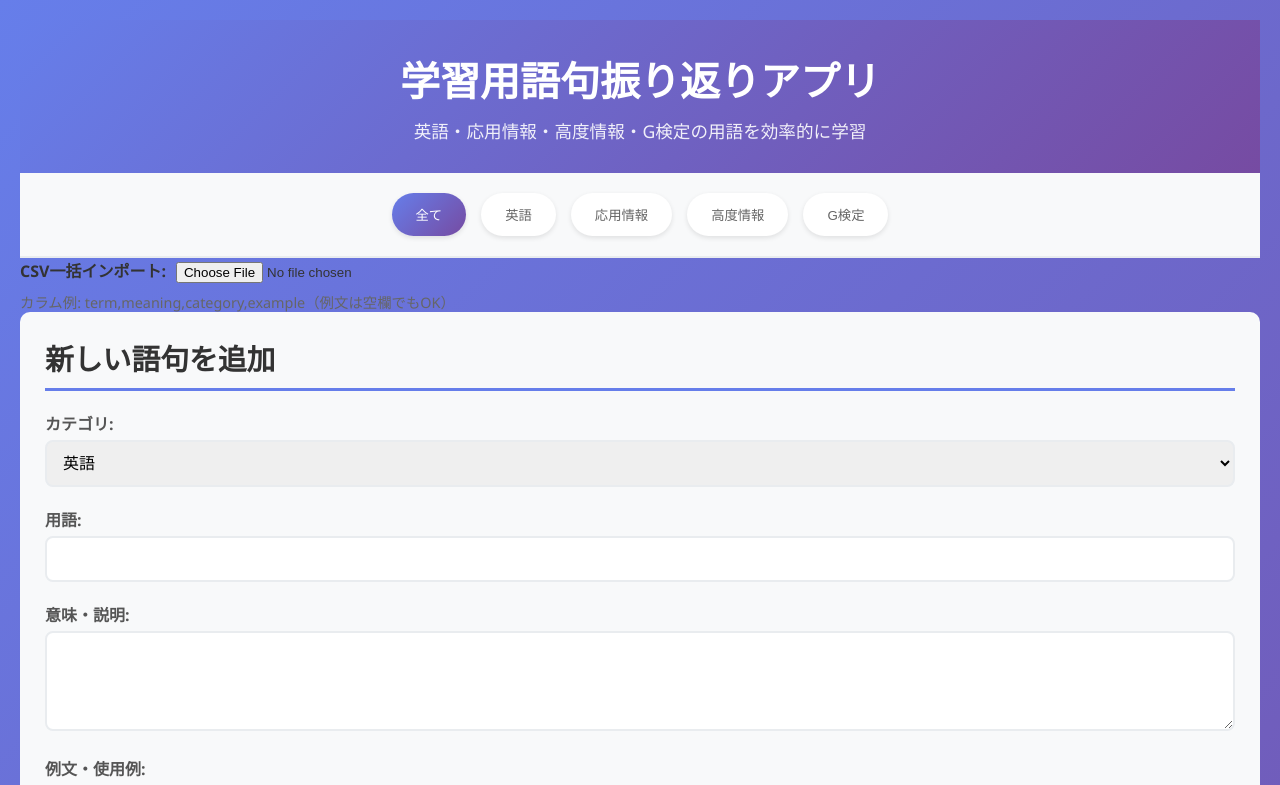
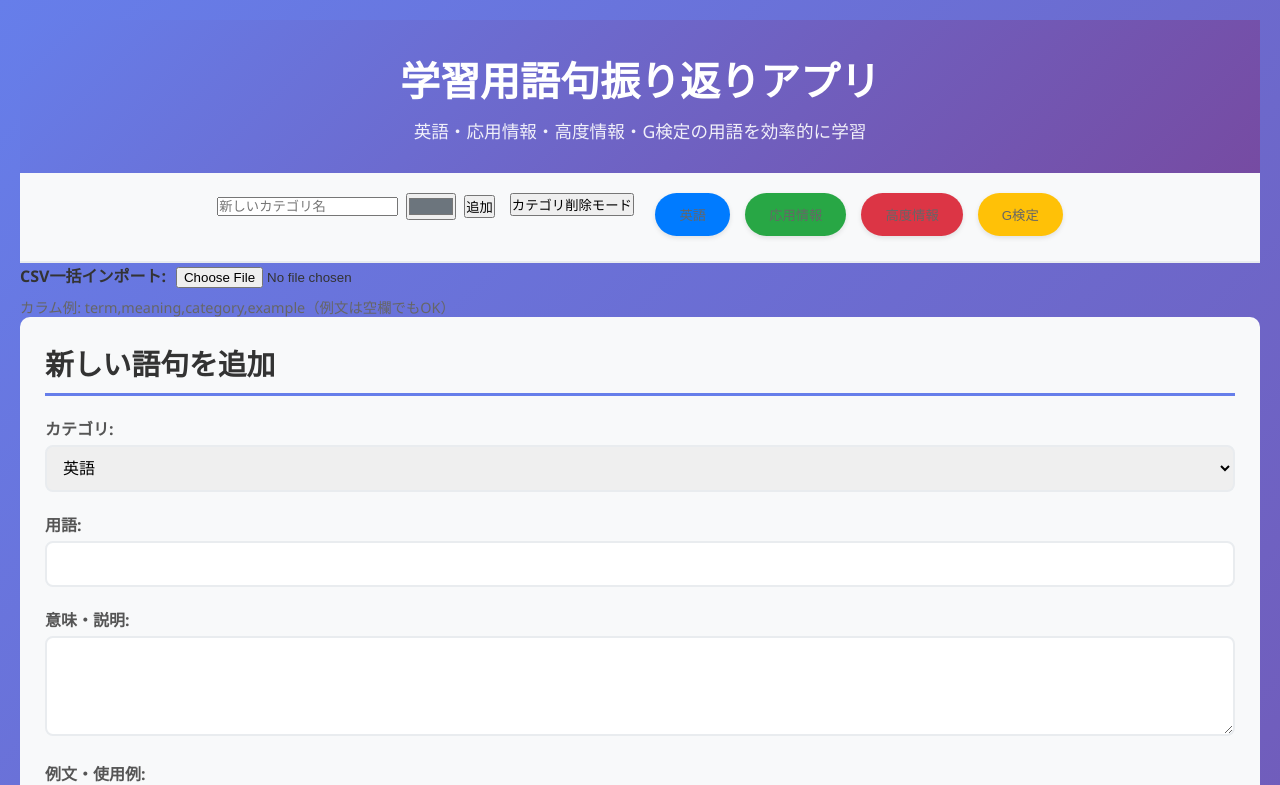
Before and after one commit to Yusei-Maekawa/NewWord, a React (Create React App) app: page / in a window 1280 px wide. Shown: the top 785 px of the page. Built offline with nearby package versions, Linux system fonts and the light colour scheme.

Commit message:
カテゴリを追加できるようにした

```diff
--- a/src/App.tsx
+++ b/src/App.tsx
@@ -3,6 +3,7 @@ import React, { useState } from 'react';
 
 import Header from './components/Header';
 import CategoryNav from './components/CategoryNav';
+import { categories as initialCategories } from './data/categories';
 import TermsList from './components/TermsList';
 import AddTermForm from './components/AddTermForm';
 import CsvImportForm from './components/CsvImportForm';
@@ -16,6 +17,7 @@ import './styles/App.css';
 const App: React.FC = () => {
   const { terms, addTerm, updateTerm, deleteTerm } = useTerms();
   const [activeCategory, setActiveCategory] = useState('all');
+  const [categories, setCategories] = useState([...initialCategories]);
   const [editTerm, setEditTerm] = useState<Term | null>(null);
   const [notification, setNotification] = useState<{ message: string; type: 'success' | 'error' } | null>(null);
 
@@ -42,14 +44,24 @@ const App: React.FC = () => {
   return (
     <div className="app-container">
       <Header />
-      <CategoryNav activeCategory={activeCategory} onCategoryChange={setActiveCategory} />
+      <CategoryNav
+        activeCategory={activeCategory}
+        onCategoryChange={setActiveCategory}
+        categories={categories}
+        onAddCategory={cat => setCategories(prev => [...prev, cat])}
+        onDeleteCategory={key => setCategories(prev => prev.filter(c => c.key !== key))}
+      />
       <div className="main-layout">
         <div className="left-panel">
           <CsvImportForm onImportTerms={(importedTerms) => {
             importedTerms.forEach(handleAddTerm);
             setNotification({ message: `CSVから${importedTerms.length}件追加しました！`, type: 'success' });
           }} />
-          <AddTermForm onAddTerm={handleAddTerm} />
+          <AddTermForm
+            onAddTerm={handleAddTerm}
+            activeCategory={activeCategory}
+            categories={categories}
+          />
           <TermsList
             terms={activeCategory === 'all' ? terms : terms.filter(t => t.category === activeCategory)}
             onEditTerm={handleEditTerm}
--- a/src/components/AddTermForm.tsx
+++ b/src/components/AddTermForm.tsx
@@ -1,17 +1,34 @@
-import React, { useState } from 'react';
+import React, { useState, useEffect } from 'react';
 import { Term } from '../types';
+import { categories } from '../data/categories';
 
 interface AddTermFormProps {
   onAddTerm: (termData: Omit<Term, 'id' | 'createdAt'>) => void;
+  activeCategory?: string;
+  categories: { key: string; name: string; color: string }[];
 }
 
-const AddTermForm: React.FC<AddTermFormProps> = ({ onAddTerm }) => {
+const AddTermForm: React.FC<AddTermFormProps> = ({ onAddTerm, activeCategory, categories }) => {
   const [formData, setFormData] = useState({
-    category: 'english' as Term['category'],
+    category: activeCategory && activeCategory !== 'all' ? activeCategory : (categories.length > 0 ? categories[0].key : 'english'),
     term: '',
     meaning: '',
     example: ''
   });
+
+  // activeCategoryが変更されたらカテゴリも自動で変更
+  useEffect(() => {
+    if (activeCategory && activeCategory !== 'all') {
+      setFormData(prev => ({ ...prev, category: activeCategory }));
+    }
+  }, [activeCategory]);
+
+  // カテゴリ一覧が変わったら、選択肢も更新
+  useEffect(() => {
+    if (!categories.some(c => c.key === formData.category)) {
+      setFormData(prev => ({ ...prev, category: categories.length > 0 ? categories[0].key : 'english' }));
+    }
+  }, [categories]);
 
   const handleSubmit = (e: React.FormEvent) => {
     e.preventDefault();
@@ -53,10 +70,9 @@ const AddTermForm: React.FC<AddTermFormProps> = ({ onAddTerm }) => {
             onChange={(e) => handleInputChange('category', e.target.value)}
             required
           >
-            <option value="english">英語</option>
-            <option value="applied">応用情報</option>
-            <option value="advanced">高度情報</option>
-            <option value="gkentei">G検定</option>
+            {categories.map(cat => (
+              <option key={cat.key} value={cat.key}>{cat.name}</option>
+            ))}
           </select>
         </div>
 
--- a/src/components/CategoryNav.tsx
+++ b/src/components/CategoryNav.tsx
@@ -1,24 +1,95 @@
-import React from 'react';
-import { getCategoryName } from '../utils/helpers';
+import React, { useState } from 'react';
+import { categories as initialCategories, getCategoryName } from '../data/categories';
 
 interface CategoryNavProps {
   activeCategory: string;
   onCategoryChange: (category: string) => void;
+  categories: typeof initialCategories;
+  onAddCategory: (cat: { key: string; name: string; color: string }) => void;
+  onDeleteCategory: (key: string) => void;
 }
 
-const categories = ['all', 'english', 'applied', 'advanced', 'gkentei'];
+const CategoryNav: React.FC<CategoryNavProps> = ({ activeCategory, onCategoryChange, categories, onAddCategory, onDeleteCategory }) => {
+  const [newCategoryName, setNewCategoryName] = useState('');
+  const [newCategoryColor, setNewCategoryColor] = useState('#6c757d');
+  const [deleteMode, setDeleteMode] = useState(false);
+  const [selectedForDelete, setSelectedForDelete] = useState<string[]>([]);
 
-const CategoryNav: React.FC<CategoryNavProps> = ({ activeCategory, onCategoryChange }) => {
+  const handleAddCategory = (e: React.FormEvent) => {
+    e.preventDefault();
+    const key = newCategoryName.trim().toLowerCase().replace(/\s+/g, '_');
+    if (!key || categories.some(c => c.key === key)) {
+      alert('カテゴリ名が空か、既に存在します');
+      return;
+    }
+    onAddCategory({ key, name: newCategoryName.trim(), color: newCategoryColor });
+    setNewCategoryName('');
+    setNewCategoryColor('#6c757d');
+  };
+
   return (
     <nav className="category-nav">
+      <div style={{ marginBottom: '1em' }}>
+        <form onSubmit={handleAddCategory} style={{ display: 'flex', gap: '0.5em', alignItems: 'center' }}>
+          <input
+            type="text"
+            placeholder="新しいカテゴリ名"
+            value={newCategoryName}
+            onChange={e => setNewCategoryName(e.target.value)}
+            required
+          />
+          <input
+            type="color"
+            value={newCategoryColor}
+            onChange={e => setNewCategoryColor(e.target.value)}
+            title="色を選択"
+          />
+          <button type="submit">追加</button>
+        </form>
+      </div>
+      <div style={{ marginBottom: '1em' }}>
+        <button type="button" onClick={() => setDeleteMode(!deleteMode)} style={{ marginRight: '0.5em' }}>
+          {deleteMode ? '削除モード解除' : 'カテゴリ削除モード'}
+        </button>
+        {deleteMode && (
+          <button
+            type="button"
+            style={{ background: '#dc3545', color: '#fff', border: 'none', padding: '0.3em 1em', borderRadius: '4px' }}
+            disabled={selectedForDelete.length === 0}
+            onClick={() => {
+              if (window.confirm('選択したカテゴリを削除しますか？')) {
+                selectedForDelete.forEach(key => onDeleteCategory(key));
+                setSelectedForDelete([]);
+                setDeleteMode(false);
+              }
+            }}
+          >選択したカテゴリを削除</button>
+        )}
+      </div>
       {categories.map(category => (
-        <button
-          key={category}
-          className={`category-btn ${activeCategory === category ? 'active' : ''}`}
-          onClick={() => onCategoryChange(category)}
-        >
-          {getCategoryName(category)}
-        </button>
+        <div key={category.key} style={{ display: 'flex', alignItems: 'center', gap: '0.5em', marginBottom: '0.3em' }}>
+          <button
+            className={`category-btn ${activeCategory === category.key ? 'active' : ''}`}
+            style={{ backgroundColor: category.color }}
+            onClick={() => onCategoryChange(category.key)}
+            disabled={deleteMode}
+          >
+            {category.name}
+          </button>
+          {deleteMode && category.key !== 'all' && (
+            <input
+              type="checkbox"
+              checked={selectedForDelete.includes(category.key)}
+              onChange={e => {
+                if (e.target.checked) {
+                  setSelectedForDelete(prev => [...prev, category.key]);
+                } else {
+                  setSelectedForDelete(prev => prev.filter(k => k !== category.key));
+                }
+              }}
+            />
+          )}
+        </div>
       ))}
     </nav>
   );
--- /dev/null
+++ b/src/data/categories.ts
@@ -0,0 +1,19 @@
+// カテゴリ（種目）一覧と名前・色
+export const categories = [
+  { key: 'english', name: '英語', color: '#007bff' },
+  { key: 'applied', name: '応用情報', color: '#28a745' },
+  { key: 'advanced', name: '高度情報', color: '#dc3545' },
+  { key: 'gkentei', name: 'G検定', color: '#ffc107' }
+];
+
+export type CategoryKey = typeof categories[number]['key'];
+
+export const getCategoryName = (key: CategoryKey): string => {
+  const found = categories.find(c => c.key === key);
+  return found ? found.name : key;
+};
+
+export const getCategoryColor = (key: CategoryKey): string => {
+  const found = categories.find(c => c.key === key);
+  return found ? found.color : '#6c757d';
+};
--- a/src/types.ts
+++ b/src/types.ts
@@ -1,6 +1,8 @@
+import { CategoryKey } from './data/categories';
+
 export interface Term {
   id: number;
-  category: 'english' | 'applied' | 'advanced' | 'gkentei';
+  category: CategoryKey;
   term: string;
   meaning: string;
   example?: string;
```
